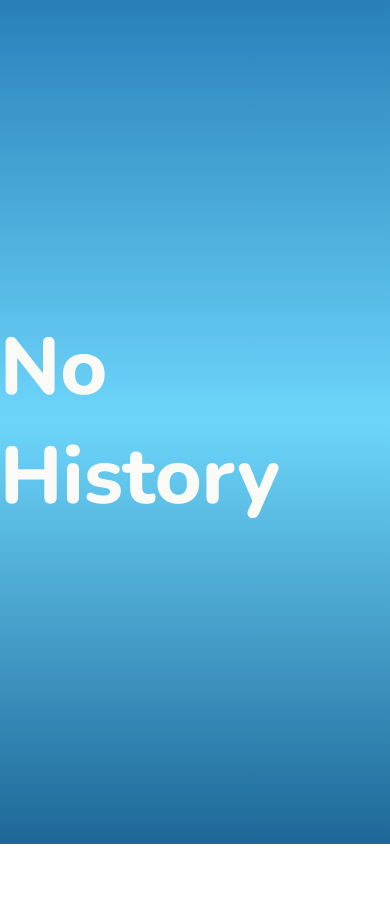
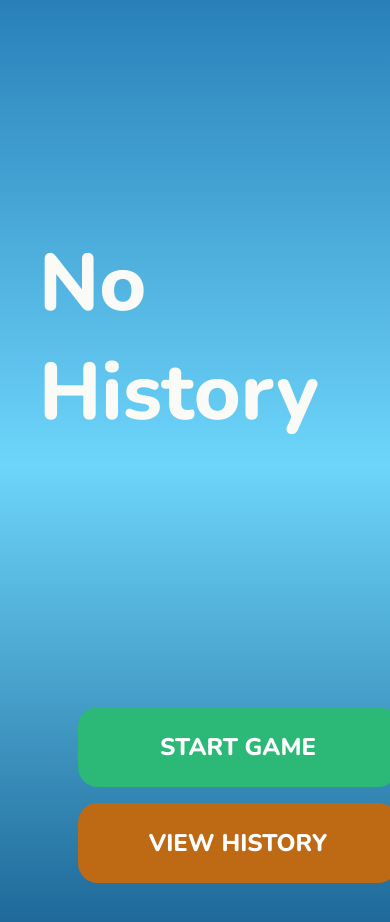
Before and after one commit to PawaOx4th/xo-pawaox4th-4x4, a Vue app: page /history in a window 390 px wide. Shown: the top 922 px of the page. Before the commit the page ends 844 px from the top, so only its background shows below. Built offline with nearby package versions, Linux system fonts and the light colour scheme.

Commit message:
Update add Button
+ Button click to Home
+ Button click to Game
+ Button click to History
/  Chang  UI support  Responsive Mobile Size

```diff
--- a/src/App.vue
+++ b/src/App.vue
@@ -30,7 +30,7 @@ export default {
 
 html,
 body {
-  height: 100vh;
+  min-height: 100vh;
 }
 
 body {
--- /dev/null
+++ b/src/components/BunttonGame.vue
@@ -0,0 +1,45 @@
+<template>
+  <div id="button-game">
+    <button class="btn" @click="nextPagetoGame">Start Game</button>
+  </div>
+</template>
+
+<script>
+export default {
+  name: "button-game",
+  methods: {
+    nextPagetoGame() {
+      // eslint-disable-next-line no-undef
+      //  Go to Game
+      this.$router.push("game").catch(() => {});
+    }
+  }
+};
+</script>
+
+<style lang="scss" scoped>
+* {
+  font-family: "Nunito", sans-serif;
+}
+.btn {
+  width: 20rem;
+  height: 5rem;
+  font-size: 1.5rem;
+  text-transform: uppercase;
+  font-weight: bold;
+  border: none;
+  color: #fff;
+  background: #2cb978;
+  transition: 0.35s ease-out;
+  border-radius: 20px;
+  outline: none;
+  margin-bottom: 1rem;
+
+  &:hover {
+    background: #fff;
+    color: #2cb978;
+    box-shadow: 0 12px 16px 0 rgba(0, 0, 0, 0.24),
+      0 17px 50px 0 rgba(0, 0, 0, 0.19);
+  }
+}
+</style>
--- /dev/null
+++ b/src/components/BunttonHistory.vue
@@ -0,0 +1,43 @@
+<template>
+  <div id="button-game">
+    <button class="btn" @click="nextPagetoHistory">View History</button>
+  </div>
+</template>
+
+<script>
+export default {
+  name: "button-game",
+  methods: {
+    nextPagetoHistory() {
+      this.$router.push("history").catch(() => {});
+    }
+  }
+};
+</script>
+
+<style lang="scss" scoped>
+* {
+  font-family: "Nunito", sans-serif;
+}
+.btn {
+  width: 20rem;
+  height: 5rem;
+  font-size: 1.5rem;
+  text-transform: uppercase;
+  font-weight: bold;
+  border: none;
+  color: #fff;
+  background: #be6a15;
+  transition: 0.35s ease-out;
+  border-radius: 20px;
+  outline: none;
+  margin-bottom: 1rem;
+
+  &:hover {
+    background: #fff;
+    color: #be6a15;
+    box-shadow: 0 12px 16px 0 rgba(0, 0, 0, 0.24),
+      0 17px 50px 0 rgba(0, 0, 0, 0.19);
+  }
+}
+</style>
--- /dev/null
+++ b/src/components/BunttonHome.vue
@@ -0,0 +1,45 @@
+<template>
+  <div id="button-game">
+    <button class="btn" @click="nextPagetoHome">Home</button>
+  </div>
+</template>
+
+<script>
+export default {
+  name: "button-game",
+  methods: {
+    nextPagetoHome() {
+      // eslint-disable-next-line no-undef
+      //  Go to Game
+      this.$router.push("/home").catch(() => {});
+    }
+  }
+};
+</script>
+
+<style lang="scss" scoped>
+* {
+  font-family: "Nunito", sans-serif;
+}
+.btn {
+  width: 20rem;
+  height: 5rem;
+  font-size: 1.5rem;
+  text-transform: uppercase;
+  font-weight: bold;
+  border: none;
+  color: #fff;
+  background: #00e0ff;
+  transition: 0.35s ease-out;
+  border-radius: 20px;
+  outline: none;
+  margin-bottom: 1rem;
+
+  &:hover {
+    background: #fff;
+    color: #00e0ff;
+    box-shadow: 0 12px 16px 0 rgba(0, 0, 0, 0.24),
+      0 17px 50px 0 rgba(0, 0, 0, 0.19);
+  }
+}
+</style>
--- a/src/views/Games.vue
+++ b/src/views/Games.vue
@@ -37,6 +37,10 @@
     </div>
 
     <!-- Save Score Section -->
+    <div class="menu-button">
+      <ButtonToHome />
+      <ButtonToHistory />
+    </div>
   </div>
 </template>
 
@@ -45,7 +49,9 @@ export default {
   name: "game",
   components: {
     Board: () => import("../components/Board"),
-    SaveScore: () => import("../components/SaveScore")
+    SaveScore: () => import("../components/SaveScore"),
+    ButtonToHome: () => import("../components/BunttonHome"),
+    ButtonToHistory: () => import("../components/BunttonHistory")
   },
   data() {
     return {
@@ -165,6 +171,7 @@ export default {
   flex-direction: row;
   align-items: center;
   justify-content: center;
+  flex-wrap: wrap;
 }
 
 .game {
@@ -179,6 +186,16 @@ export default {
   display: flex;
   justify-content: center;
   align-items: center;
+  flex-direction: column;
+}
+
+.menu-button {
+  display: flex;
+  flex-wrap: wrap;
+  flex-direction: row;
+  justify-content: space-around;
+  width: 60%;
+  padding: 2rem 0;
 }
 
 .game-area {
--- a/src/views/History.vue
+++ b/src/views/History.vue
@@ -3,9 +3,12 @@
     <!-- <ul>
       <li v-for="(history, index) in historys" :key="index">{{ history.name }} / {{ history.score }}</li>
     </ul>-->
+    <div class="content">
+      <!--  -->
       <div class="score">
         <div v-if="historys == 0" class="no-history">No History</div>
-      <div v-else class="card-score" v-for="(history, index) in historys" :key="index">
+        <div v-else class="history-section">
+          <div class="card-score" v-for="(history, index) in historys" :key="index">
             <!-- <svg src="../assets/img/profile.svg" alt="profile" /> -->
             <div class="name">
               <svg
@@ -40,34 +43,96 @@
           </div>
         </div>
       </div>
+      <!--  -->
+      <div class="menu-button">
+        <ButtonToGame />
+        <ButtonToHistory />
+      </div>
+    </div>
+  </div>
 </template>
 
 <script>
+import ButtonToGame from "../components/BunttonGame";
+import ButtonToHistory from "../components/BunttonHistory";
+
 export default {
   name: "history",
   computed: {
     historys() {
       return this.$store.state.history;
     }
+  },
+  components: {
+    ButtonToGame,
+    ButtonToHistory
   }
 };
 </script>
 
 <style lang="scss" scoped>
-.score {
-  //   border: 2px solid red;
-  //   width: 100%;
-  min-height: 100vh;
+.content {
+  width: 100%;
   display: flex;
   justify-content: center;
   align-items: center;
   flex-direction: column;
+  // background: gray;
+  min-height: 100%;
+
+  .menu-button {
+    display: flex;
+    flex-wrap: wrap;
+    flex-direction: row;
+    justify-content: space-around;
+    // border: (var(--b));
+    width: 60%;
+    padding: 2rem 0;
+  }
+
+  .score {
+    min-height: 80vh;
+    display: flex;
+    justify-content: center;
+    align-items: center;
+    flex-direction: column;
+    // background: chartreuse;
+    width: 80%;
 
     .no-history {
       font-size: 5rem;
       font-weight: bold;
       color: #fafaf6;
     }
+
+    .history-section {
+      width: 60%;
+      height: 50%;
+      // border: (var(--b));
+      overflow-y: scroll;
+      position: fixed;
+      padding: 1rem;
+
+      &::-webkit-scrollbar {
+        // width: 20px;
+        display: none;
+      }
+
+      // &::-webkit-scrollbar-track {
+      //   box-shadow: inset 0 0 5px grey;
+      //   border-radius: 10px;
+      // }
+
+      // /* Handle */
+      // &::-webkit-scrollbar-thumb {
+      //   background: red;
+      //   border-radius: 10px;
+      // }
+
+      // /* Handle on hover */
+      // &::-webkit-scrollbar-thumb:hover {
+      //   background: #b30000;
+      // }
 
       .card-score {
         display: flex;
@@ -76,11 +141,11 @@ export default {
         justify-content: space-around;
         min-width: 30%;
         padding: 0 2rem;
-    color: #e9ffe9;
+        color: #2f89fc;
         // border-left: 10px solid #ffa45c;
         font-size: 2rem;
         font-weight: bold;
-    background: #3d6cb9;
+        background: #f5f5f5;
         border-radius: 20px;
         // border: 2px solid #f2a2e4;
 
@@ -91,7 +156,7 @@ export default {
             width: 48px;
             height: 48px;
             margin-right: 20px;
-        fill: #a6fff2;
+            fill: #30e3ca;
           }
           .user-name {
           }
@@ -106,4 +171,6 @@ export default {
         margin-top: 1rem;
       }
     }
+  }
+}
 </style>
```
Lines whose indentation alone changed are shown as unchanged.
